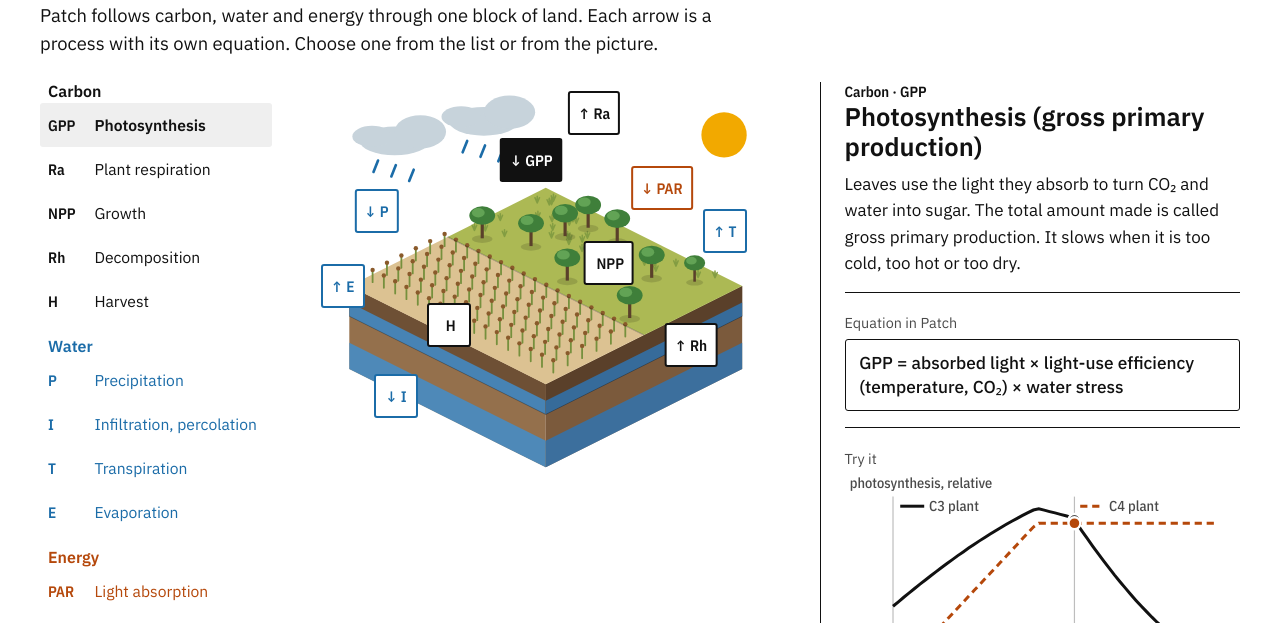
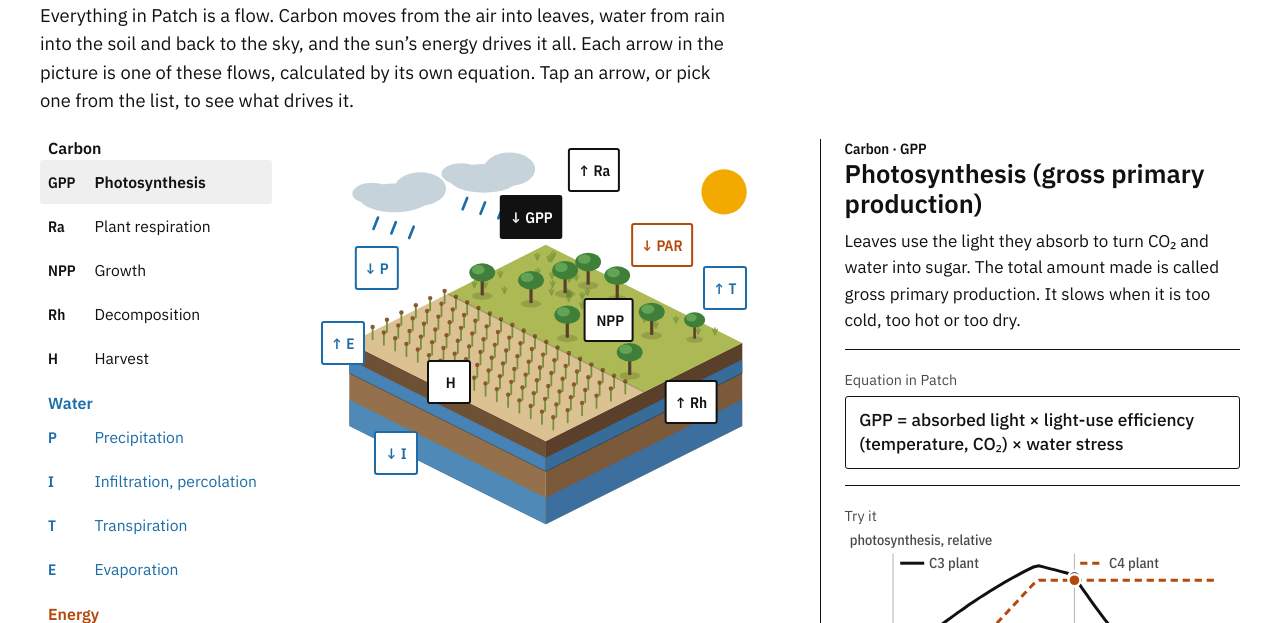
Before and after one commit to joshimudit/joshimudit.github.io, an Astro site: page /studio/patch/inside in a window 1280 px wide. Shown: the part 177-800 px from the top of the page. Built offline with nearby package versions, Linux system fonts and the light colour scheme; Astro itself is replaced by a stand-in of ours.

Commit message:
Patch page 2: clearer intro
Co-Authored-By: Claude Opus 5.5 <noreply@anthropic.com>
Claude-Session: https://claude.ai/code/session_01SzrFiAzwK4sGmppFCPNJk3

```diff
--- a/src/pages/studio/patch/inside.astro
+++ b/src/pages/studio/patch/inside.astro
@@ -7,7 +7,7 @@ const art = blockSvg({ style: 'hyderabad', land: 'both', tree: 0.42, tree0: 0.42
 <PatchLayout step={2} title="Look inside Patch" description="Every process inside Patch, a small process-based ecosystem model: what it does in plain words, its equation and its source.">
   <section id="inside">
     <h1 style="margin-top: 1.6rem">Look inside Patch</h1>
-    <p class="lead" style="margin-top: 0.4rem">Patch follows carbon, water and energy through one block of land. Each arrow is a process with its own equation. Choose one from the list or from the picture.</p>
+    <p class="lead" style="margin-top: 0.4rem">Everything in Patch is a flow. Carbon moves from the air into leaves, water from rain into the soil and back to the sky, and the sun’s energy drives it all. Each arrow in the picture is one of these flows, calculated by its own equation. Tap an arrow, or pick one from the list, to see what drives it.</p>
 
     <div class="inside">
       <div class="legend">
```
